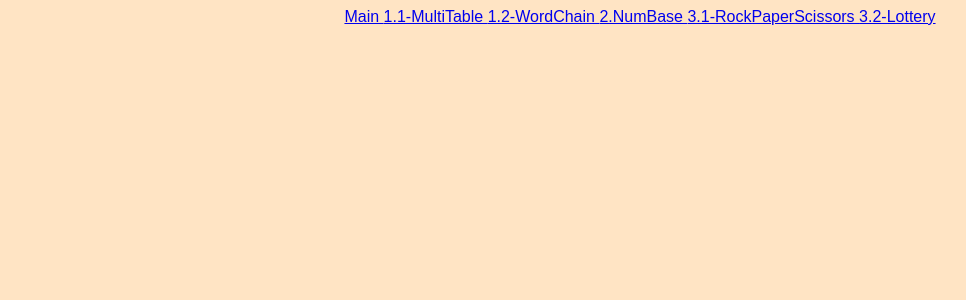
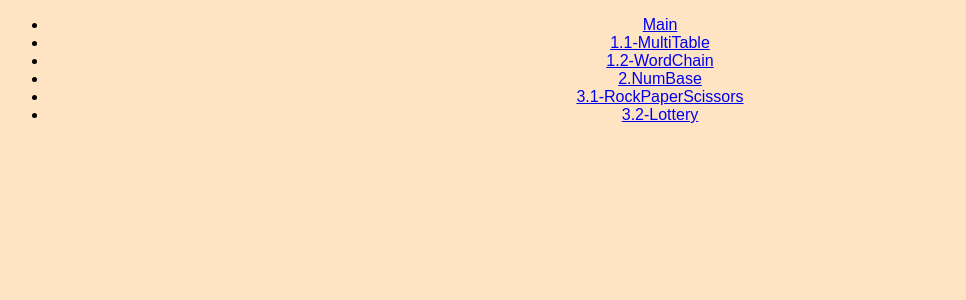
Before and after one commit to headring/FEB_DP_ReactStudy, a React (Create React App) app in the folder jsx/: page / in a window 1280 px wide. Shown: the top 300 px of the page, without its empty margins (0-966 px from the left). Built offline with nearby package versions, Linux system fonts and the light colour scheme.

Commit message:
리스트 적용

```diff
--- a/jsx/src/App.js
+++ b/jsx/src/App.js
@@ -11,12 +11,14 @@ export default function App() {
     <>
       <div>
         <div>
-          <Link to="/" > Main </Link>
-          <Link to="/MultiTable" element={<MultiTable />}> 1.1-MultiTable </Link>
-          <Link to="/WordChain" element={<WordChain />}> 1.2-WordChain </Link>
-          <Link to="/NumBase" element={<NumBase />}> 2.NumBase </Link>
-          <Link to="/RockPaperScissors" element={<RPC />}> 3.1-RockPaperScissors </Link>
-          <Link to="/Lottery" element={<Lottery />}> 3.2-Lottery </Link>
+          <ul>
+            <li><Link to="/" > Main </Link></li>
+            <li><Link to="/MultiTable" element={<MultiTable />}> 1.1-MultiTable </Link></li>
+            <li><Link to="/WordChain" element={<WordChain />}> 1.2-WordChain </Link></li>
+            <li><Link to="/NumBase" element={<NumBase />}> 2.NumBase </Link></li>
+            <li><Link to="/RockPaperScissors" element={<RPC />}> 3.1-RockPaperScissors </Link></li>
+            <li><Link to="/Lottery" element={<Lottery />}> 3.2-Lottery </Link></li>
+          </ul>
         </div>
       </div>
 
```
